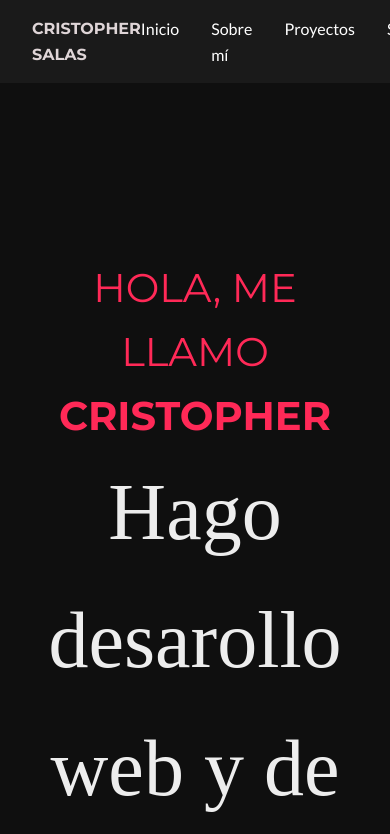
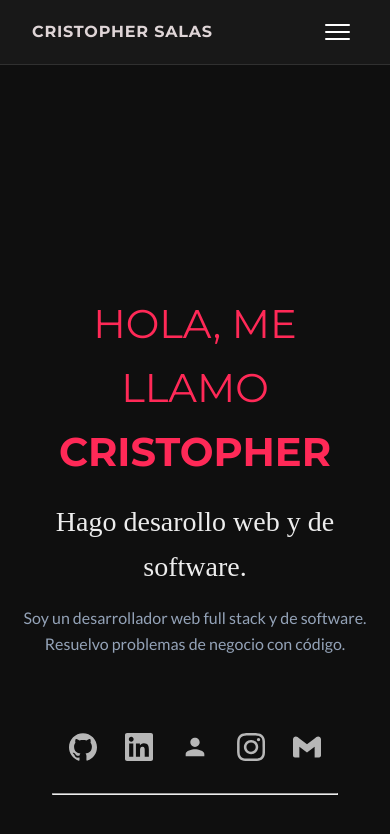
Before and after one commit to CristopherSalas06/personalprofile-cs, a plain HTML site: page index.html in a window 390 px wide. Shown: the top 834 px of the page. Drawn offline with Linux system fonts and the light colour scheme; a web font is replaced by a local one.

Commit message:
fix: responsive y menú hamburguesa mobile

```diff
--- a/index.html
+++ b/index.html
@@ -19,7 +19,15 @@
   <header>
     <nav>
       <h1 id="nameNavBar"><strong>CRISTOPHER SALAS</strong></h1>
-      <ul>
+
+      <!-- BOTÓN HAMBURGUESA - SOLO SE VE EN MOBILE -->
+      <button class="menu-toggle" id="menuToggle" aria-label="Abrir menú">
+        <span></span>
+        <span></span>
+        <span></span>
+      </button>
+
+      <ul id="navLinks">
         <li><a href="#hero">Inicio</a></li>
         <li><a href="#sobre-mi">Sobre mí</a></li>
         <li><a href="#proyectos">Proyectos</a></li>
@@ -149,10 +157,12 @@
 
         <!-- PROYECTO 1: API RTMP -->
         <div class="project-content">
-        <a href="https://github.com/tu-usuario/proyecto-rtmp" target="_blank" class="project-card" style="background-image: url('https://images.unsplash.com/photo-1555066931-4365d14bab8c?q=80&w=2070');">
+          <a href="https://github.com/tu-usuario/proyecto-rtmp" target="_blank" class="project-card"
+            style="background-image: url('https://images.unsplash.com/photo-1555066931-4365d14bab8c?q=80&w=2070');">
             <div class="project-card-inner"> <!-- CAMBIÉ AQUÍ 👈 -->
               <h3 class="project-title">Plataforma Streaming RTMP</h3>
-            <p class="project-description">API en Django para ingesta de video en tiempo real. Soporta 10k+ conexiones concurrentes usando Nginx-RTMP y GCP. Latencia 2s</p>
+              <p class="project-description">API en Django para ingesta de video en tiempo real. Soporta 10k+ conexiones
+                concurrentes usando Nginx-RTMP y GCP. Latencia 2s</p>
               <div class="project-tech">
                 <span>Django</span>
                 <span>GCP</span>
@@ -170,10 +180,12 @@
 
         <!-- PROYECTO 2: SISTEMA CHAT -->
         <div class="project-content">
-        <a href="https://github.com/tu-usuario/chat-realtime" target="_blank" class="project-card" style="background-image: url('https://images.unsplash.com/photo-1611224923853-80b023f02d71?q=80&w=2039');">
+          <a href="https://github.com/tu-usuario/chat-realtime" target="_blank" class="project-card"
+            style="background-image: url('https://images.unsplash.com/photo-1611224923853-80b023f02d71?q=80&w=2039');">
             <div class="project-card-inner"> <!-- CAMBIÉ AQUÍ 👈 -->
               <h3 class="project-title">Chat Tiempo Real</h3>
-            <p class="project-description">Sistema de mensajería con Django Channels y Redis. Salas privadas, presencia de usuarios y persistencia en PostgreSQL.</p>
+              <p class="project-description">Sistema de mensajería con Django Channels y Redis. Salas privadas,
+                presencia de usuarios y persistencia en PostgreSQL.</p>
               <div class="project-tech">
                 <span>Django Channels</span>
                 <span>Redis</span>
@@ -190,10 +202,12 @@
 
         <!-- PROYECTO 3: E-COMMERCE API -->
         <div class="project-content">
-        <a href="https://github.com/tu-usuario/ecommerce-api" target="_blank" class="project-card" style="background-image: url('https://images.unsplash.com/photo-1563013544-824ae1b704d3?q=80&w=2070');">
+          <a href="https://github.com/tu-usuario/ecommerce-api" target="_blank" class="project-card"
+            style="background-image: url('https://images.unsplash.com/photo-1563013544-824ae1b704d3?q=80&w=2070');">
             <div class="project-card-inner"> <!-- CAMBIÉ AQUÍ 👈 -->
               <h3 class="project-title">API E-commerce</h3>
-            <p class="project-description">REST API completa con DRF. Carrito, pagos con Stripe, panel admin y optimización de queries de N+1 a 3 queries.</p>
+              <p class="project-description">REST API completa con DRF. Carrito, pagos con Stripe, panel admin y
+                optimización de queries de N+1 a 3 queries.</p>
               <div class="project-tech">
                 <span>Django REST</span>
                 <span>Stripe</span>
@@ -241,7 +255,26 @@
     <p>&copy; 2026 Cristopher Salas. Hecho con código y café.</p>
   </footer>
 
+  <script>
+    const menuToggle = document.getElementById('menuToggle');
+    const navLinks = document.getElementById('navLinks');
+    const body = document.body;
 
+    menuToggle.addEventListener('click', () => {
+      menuToggle.classList.toggle('active');
+      navLinks.classList.toggle('active');
+      body.classList.toggle('menu-open');
+    });
+
+    // Cerrar menú al hacer click en un link
+    document.querySelectorAll('#navLinks a').forEach(link => {
+      link.addEventListener('click', () => {
+        menuToggle.classList.remove('active');
+        navLinks.classList.remove('active');
+        body.classList.remove('menu-open');
+      });
+    });
+  </script>
 
   <script>
     const hero = document.querySelector('.hero');
@@ -292,6 +325,9 @@
       });
     }
   </script>
+
+
+
 </body>
 
 
--- a/styles.css
+++ b/styles.css
@@ -29,6 +29,199 @@ header {
   width: 100%;
   top: 0;
   z-index: 100;
+}
+
+
+/* === NAVBAR === */
+header {
+  background: rgba(26, 26, 26, 0.95);
+  backdrop-filter: blur(10px);
+  color: #fff;
+  padding: 1rem 0;
+  position: fixed;
+  width: 100%;
+  top: 0;
+  z-index: 1000;
+  border-bottom: 1px solid rgba(255, 255, 255, 0.1);
+}
+
+nav {
+  max-width: 1200px;
+  margin: 0 auto;
+  display: flex;
+  justify-content: space-between;
+  align-items: center;
+  padding: 0 1.5rem;
+  position: relative;
+}
+
+#nameNavBar {
+  color: #dfd5d7;
+  font-size: 1rem;
+  font-family: "Montserrat", sans-serif;
+  font-weight: 700;
+  letter-spacing: 0.05em;
+  z-index: 1001;
+}
+
+/* LINKS DESKTOP */
+nav ul {
+  display: flex;
+  list-style: none;
+  gap: 2rem;
+}
+
+nav a {
+  color: #fff;
+  text-decoration: none;
+  font-size: 0.95rem;
+  font-weight: 500;
+  transition: color 0.2s ease;
+  position: relative;
+}
+
+nav a:hover {
+  color: #FF5A5A;
+}
+
+nav a::after {
+  content: '';
+  position: absolute;
+  bottom: -4px;
+  left: 0;
+  width: 0;
+  height: 2px;
+  background: #FF5A5A;
+  transition: width 0.3s ease;
+}
+
+nav a:hover::after {
+  width: 100%;
+}
+
+/* BOTÓN HAMBURGUESA - OCULTO EN DESKTOP */
+.menu-toggle {
+  display: none;
+  flex-direction: column;
+  gap: 5px;
+  background: none;
+  border: none;
+  cursor: pointer;
+  padding: 0.5rem;
+  z-index: 1001;
+}
+
+.menu-toggle span {
+  width: 25px;
+  height: 2px;
+  background: #fff;
+  transition: all 0.3s ease;
+  border-radius: 2px;
+}
+
+/* ANIMACIÓN DE X CUANDO ESTÁ ACTIVO */
+.menu-toggle.active span:nth-child(1) {
+  transform: rotate(45deg) translate(7px, 7px);
+}
+
+.menu-toggle.active span:nth-child(2) {
+  opacity: 0;
+}
+
+.menu-toggle.active span:nth-child(3) {
+  transform: rotate(-45deg) translate(7px, -7px);
+}
+
+/* === MOBILE - MENÚ RESPONSIVE === */
+@media (max-width: 768px) {
+  nav {
+    padding: 0 1rem;
+  }
+
+  #nameNavBar {
+    font-size: 0.9rem;
+  }
+
+  /* MOSTRAR HAMBURGUESA */
+  .menu-toggle {
+    display: flex;
+  }
+
+  /* OCULTAR LINKS Y HACER MENÚ DESPLEGABLE */
+  nav ul {
+    position: fixed;
+    top: 0;
+    right: -100%;
+    height: 100vh;
+    width: 70%;
+    max-width: 300px;
+    background: #1a1a1a;
+    flex-direction: column;
+    justify-content: center;
+    align-items: center;
+    gap: 2.5rem;
+    transition: right 0.4s ease;
+    border-left: 1px solid rgba(255, 255, 255, 0.1);
+  }
+
+  /* MENÚ ABIERTO */
+  nav ul.active {
+    right: 0;
+  }
+
+  nav ul li a {
+    font-size: 1.1rem;
+  }
+
+  /* OVERLAY OSCURO CUANDO EL MENÚ ESTÁ ABIERTO */
+  body.menu-open::before {
+    content: '';
+    position: fixed;
+    inset: 0;
+    background: rgba(0, 0, 0, 0.7);
+    z-index: 999;
+  }
+}
+
+/* === AJUSTES HERO PARA QUE NO LO TAPE EL HEADER === */
+#hero {
+  background: #0F0F0F;
+  text-align: center;
+  padding: 8rem 1.5rem 4rem; /* Más padding arriba por el header fijo */
+  min-height: 100vh;
+  display: flex;
+  flex-direction: column;
+  justify-content: center;
+  align-items: center;
+}
+
+#hero h3 {
+  font-size: 2.5rem; /* Más chico en mobile */
+  margin: 1rem 0;
+}
+
+#hero p {
+  font-size: 1.1rem;
+  max-width: 50ch;
+  color: #94A3B8;
+}
+
+@media (max-width: 768px) {
+  #hero {
+    padding: 6rem 1rem 3rem;
+  }
+
+  #name {
+    font-size: 1.75rem;
+  }
+
+  #hero h3 {
+    font-size: 1.75rem;
+  }
+
+  #hero p {
+    font-size: 1rem;
+  }
 }
 
 h3 {
```
Lines whose indentation alone changed are shown as unchanged.
